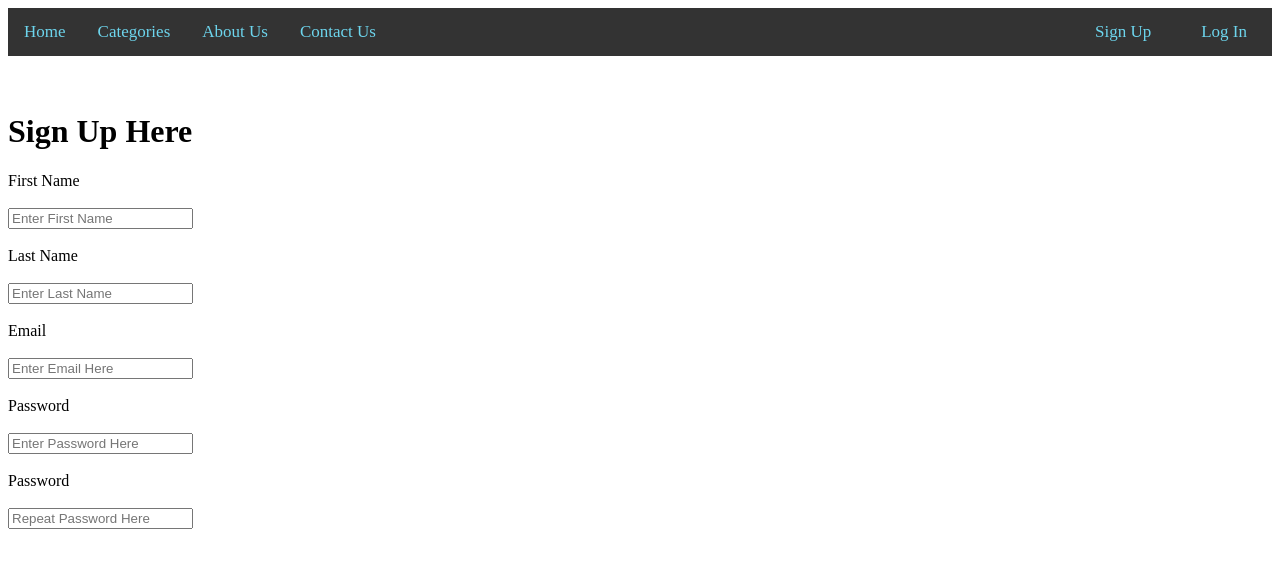
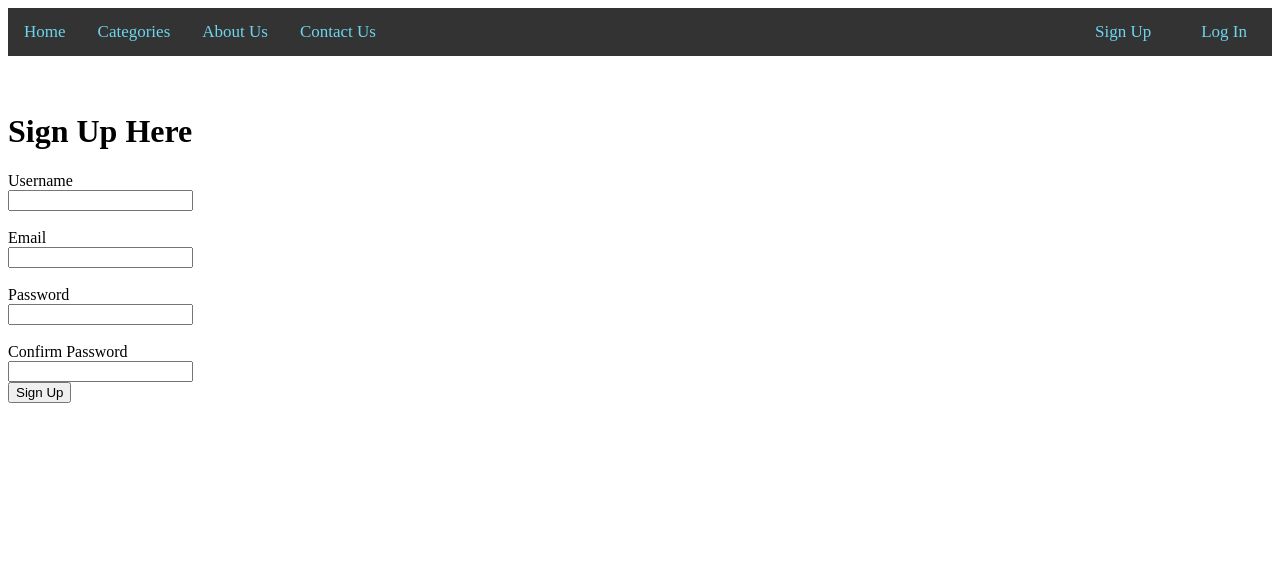
Before and after one commit to willcanino/Top-10-Site, a Flask app: page /sign-up in a window 1280 px wide. Shown: the top 568 px of the page. Run offline with Flask 2, Linux system fonts and the light colour scheme; parts of the project's set-up code (start-up, migrations or seed data) failed here and were passed over; some libraries are stand-ins or nearby versions.

Commit message:
Created a preliminary version of user registration.

```diff
--- /dev/null
+++ b/website/forms.py
@@ -0,0 +1,30 @@
+from website.db_models import User
+import flask_wtf
+import wtforms, wtforms.validators as validators
+
+# Lol it took me forever to figure out how to get this value 🙄
+max_length_username = User.__table__.c.username.type.length
+class RegistrationForm(flask_wtf.FlaskForm):
+    username = wtforms.StringField('Username',
+                                    validators=[validators.DataRequired(), validators.Length(min=4, max=max_length_username)])
+    email = wtforms.StringField('Email', validators=[validators.DataRequired(), validators.Email()])
+    password = wtforms.PasswordField('Password', validators=[validators.DataRequired()])
+    confirm_password = wtforms.PasswordField('Confirm Password',
+                        validators=[validators.DataRequired(), validators.EqualTo('password')])
+
+    submit = wtforms.SubmitField('Sign Up')
+
+    def validate_username(self, username):
+        user = User.query.filter_by(username=username.data).first()
+        if user:
+            raise ValidationError('That username is taken. Please choose a different one.')
+
+    def validate_email(self, email):
+        user = User.query.filter_by(email=email.data).first()
+        if user:
+            raise ValidationError('That email is taken. Please choose a different one.')
+
+class LoginForm(flask_wtf.FlaskForm):
+    email = wtforms.StringField('Email', validators=[validators.DataRequired(), validators.Email()])
+    password = wtforms.PasswordField('Password', validators=[validators.DataRequired()])
+    submit = wtforms.SubmitField('Login')
--- a/website/routes/__init__.py
+++ b/website/routes/__init__.py
@@ -1,2 +1,3 @@
 from website.routes import get_routes
 from website.routes import post_routes
+from website.routes import user_routes
--- a/website/routes/get_routes.py
+++ b/website/routes/get_routes.py
@@ -29,10 +29,6 @@ def contact():
 def login():
     return flask.render_template('login-page.html')
 
-@app.route('/sign-up')
-def signup():
-    return flask.render_template('sign-up-page.html')
-
 @app.route('/thank-you-for-contacting-us')
 def thanks_contact():
     return flask.render_template('thanks-for-contacting.html')
--- /dev/null
+++ b/website/routes/user_routes.py
@@ -0,0 +1,19 @@
+from flask import redirect, flash, render_template, url_for
+from flask_login import login_user, current_user, logout_user, login_required
+from website.forms import LoginForm, RegistrationForm
+from website import app, db, bcrypt
+from website.db_models import User
+
+@app.route('/sign-up', methods=['GET', 'POST'])
+def signup():
+    if current_user.is_authenticated:
+        return redirect('home')
+    registration_form = RegistrationForm()
+    if registration_form.validate_on_submit():
+        hashed_password = bcrypt.generate_password_hash(form.password.data).decode('UTF-8')
+        new_user = User(username=form.username.data,
+                        email=form.email.data,
+                        password=hashed_password)
+        db.session.add(user); db.session.commit()
+        return redirect(url_for('login'))
+    return render_template('sign-up-page.html', form=registration_form)
--- a/website/templates/sign-up-page.html
+++ b/website/templates/sign-up-page.html
@@ -2,19 +2,42 @@
 {% block tab_header %}Top 10 | Sign Up{% endblock tab_header %}
 {% block content %}
   <br><br>
-  <div class="login-sign-in">
+  <div class="registration">
     <h1>Sign Up Here</h1>
-    <form class="sign-up" action="../../../index.html" method="post">
-      <label for="fname">First Name</label><br><br>
-        <input type="text" name="fname" id="fname" maxlength="100" spellcheck="false" required="true" placeholder="Enter First Name"><br><br>
-      <label for="lname">Last Name</label><br><br>
-        <input type="text" name="lname" id="lname" maxlength="100" spellcheck="false" required="true" placeholder="Enter Last Name"><br><br>
-      <label for="email-sign">Email</label><br><br>
-        <input type="text" name="email-sign" id="email-sub" maxlength="100" spellcheck="false" required="true" placeholder="Enter Email Here"><br><br>
-      <label for="password-sign">Password</label><br><br>
-        <input type="text" name="password-sign" id="password-sign" maxlength="16" spellcheck="false" required="true" placeholder="Enter Password Here"><br><br>
-      <label for="password-sign-re">Password</label><br><br>
-        <input type="text" name="password-sign-re" id="password-sign-re" maxlength="16" spellcheck="false" required="true" placeholder="Repeat Password Here"><br><br>
+    <form method="POST">
+      {{ form.hidden_tag() }}
+      {{ form.username.label }}
+      <br>
+      {{ form.username }}
+      {% if form.username.errors %}
+        <br>
+        <span style="color: red">{{ form.username.errors[0] }}</span>
+      {% endif %}
+      <br>
+      <br>
+      {{ form.email.label }}
+      <br>
+      {{ form.email }}
+      {% if form.email.errors %}
+        <br>
+        <span style="color: red">{{ form.email.errors[0] }}</span>
+      {% endif %}
+      <br>
+      <br>
+      {{ form.password.label }}
+      <br>
+      {{ form.password }}
+      <br>
+      <br>
+      {{ form.confirm_password.label }}
+      <br>
+      {{ form.confirm_password }}
+      {% if form.confirm_password.errors %}
+        <br>
+        <span style="color: red">{{ form.confirm_password.errors[0] }}</span>
+      {% endif %}
+      <br />
+      {{ form.submit }}
     </form>
   </div>
 {% endblock content %}
```
Also changed, not shown: website/__init__.py (+9 -0 lines), website/db_models.py (added, +22 -0 lines).
